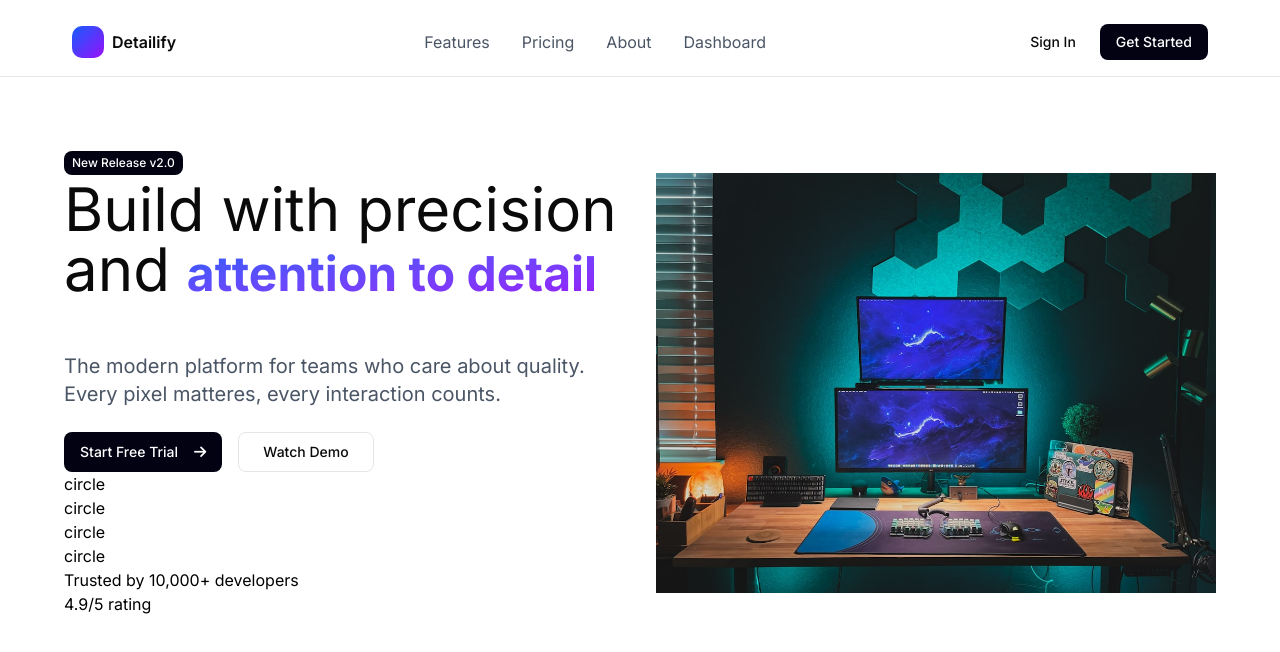
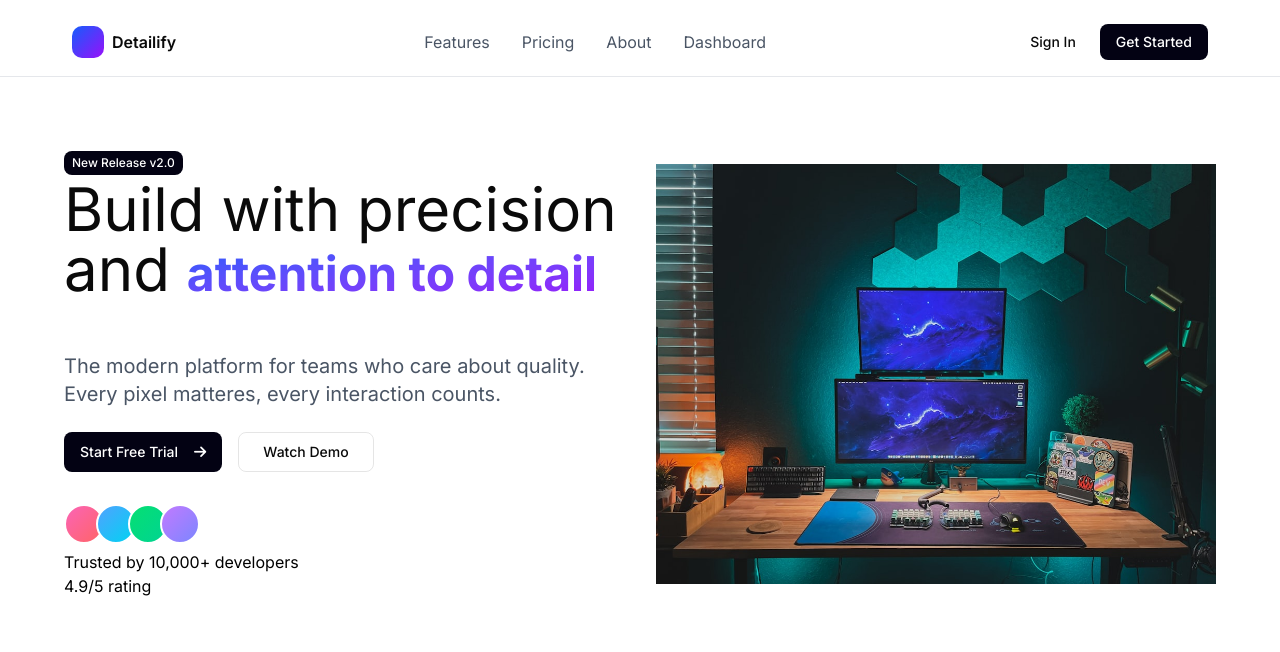
Before and after one commit to SasanTazayoni/detailify, a React (Vite) app: page / in a window 1280 px wide. Shown: the top 652 px of the page. Built offline with nearby package versions, Linux system fonts and the light colour scheme.

Commit message:
Add gradient status circles with overlapping layout

```diff
--- a/src/components/Hero.tsx
+++ b/src/components/Hero.tsx
@@ -15,7 +15,7 @@ function Hero() {
           The modern platform for teams who care about quality. Every pixel
           matteres, every interaction counts.
         </p>
-        <div className="flex gap-4 mt-6 font-medium text-sm leading-5">
+        <div className="flex gap-4 mt-6 font-medium text-sm leading-5 mb-8">
           <button className="h-10 rounded-lg px-4 flex items-center gap-4 free-trial-btn text-white cursor-pointer">
             Start Free Trial
             <i className="fa-solid fa-arrow-right"></i>
@@ -24,12 +24,12 @@ function Hero() {
             Watch Demo
           </button>
         </div>
-        <div>
-          <div>
-            <div>circle</div>
-            <div>circle</div>
-            <div>circle</div>
-            <div>circle</div>
+        <div className="inline-block">
+          <div className="flex">
+            <div className="w-10 h-10 rounded-full border-2 border-white bg-[linear-gradient(to_bottom_right,#FB64B6,#FF6467)]"></div>
+            <div className="w-10 h-10 rounded-full border-2 border-white bg-[linear-gradient(to_bottom_right,#51A2FF,#00D3F2)] -ml-2 z-10"></div>
+            <div className="w-10 h-10 rounded-full border-2 border-white bg-[linear-gradient(to_bottom_right,#05DF72,#00D492)] -ml-2 z-20"></div>
+            <div className="w-10 h-10 rounded-full border-2 border-white bg-[linear-gradient(to_bottom_right,#C27AFF,#7C86FF)] -ml-2 z-30"></div>
           </div>
         </div>
         <div>
```
